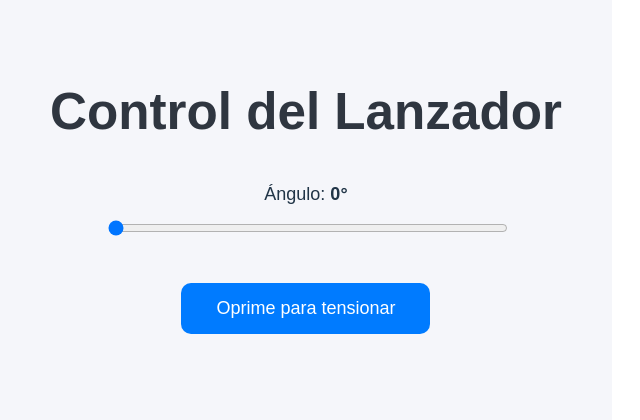
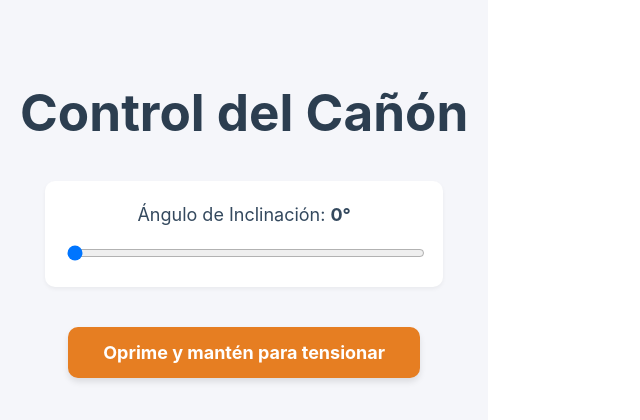
Before and after one commit to Juan-Felipe-Rubiano/CanonDidactico-TiroParabolico-Frontend, a React (Vite) app: page / in a window 1280 px wide. Shown: the top 420 px of the page, without its empty margins (0-640 px from the left). Built offline with nearby package versions, Linux system fonts and the light colour scheme; no server answers.

Commit message:
funcional

```diff
--- a/src/App.jsx
+++ b/src/App.jsx
@@ -1,7 +1,11 @@
-import { useState, useRef } from "react";
-import { enviarServos } from "./services/api";
+import { useState, useRef, useEffect } from "react";
+// Se elimina la importación de "./api.js" para resolver el error de resolución de módulo.
+
+// URL del backend de Spring Boot (constante de la API)
+const API_URL = "http://localhost:8080/control";
 
 function App() {
+    // --- ESTADO EXISTENTE ---
     const [angulo, setAngulo] = useState(0);
     const [tension, setTension] = useState(0);
     const [contador, setContador] = useState(0);
@@ -9,102 +13,203 @@ function App() {
     const [confirmado, setConfirmado] = useState(false);
     const intervalRef = useRef(null);
 
+    // --- NUEVO ESTADO: CONTROL DE IMPACTO ---
+    const [impacto, setImpacto] = useState(false); // Bandera para mostrar la notificación
+
+    // ------------------------------------------------------------------
+    // FUNCIÓN: CONEXIÓN Y ESCUCHA DE WEBSOCKET
+    // ------------------------------------------------------------------
+    useEffect(() => {
+        // Inicializa la conexión WS al endpoint de Spring Boot
+        const ws = new WebSocket("ws://localhost:8080/ws/fsr");
+
+        ws.onopen = () => {
+            console.log("Conectado al WebSocket del FSR. Escuchando impactos...");
+        };
+
+        // Maneja los mensajes entrantes desde el backend
+        ws.onmessage = (event) => {
+            console.log("Mensaje WS recibido:", event.data);
+
+            // Si el backend envía la señal de impacto, activamos la bandera
+            if (event.data === "Impacto detectado") {
+                setImpacto(true);
+                // Opcional: Ocultamos el mensaje de impacto después de 5 segundos
+                setTimeout(() => setImpacto(false), 5000);
+            }
+        };
+
+        ws.onclose = () => {
+            console.log("Desconectado del WebSocket.");
+        };
+
+        // Función de limpieza: Cierra la conexión WS al desmontar el componente
+        return () => {
+            ws.close();
+        };
+    }, []); // El array vacío asegura que esto solo se ejecute una vez al montar
+
+    // --- FUNCIONES EXISTENTES ---
     const iniciarTension = () => {
         setTensionando(true);
         setConfirmado(false);
         setContador(0);
+        // Función: Inicia el contador de tiempo al presionar el botón
         intervalRef.current = setInterval(() => {
             setContador((prev) => prev + 1);
         }, 1000);
     };
 
     const soltarTension = () => {
+        // Función: Detiene el contador al soltar el botón y establece la tensión
         clearInterval(intervalRef.current);
         setTensionando(false);
         setTension(contador);
     };
 
+    // ------------------------------------------------------------------
+    // FUNCIÓN CORREGIDA: ENVÍO DE DATOS INLINE (usando fetch)
+    // ------------------------------------------------------------------
     const confirmarEnvio = async () => {
+        // Función: Envía los valores de ángulo y tensión al backend via REST (fetch)
         try {
-            const resp = await enviarServos(angulo, tension);
+            // Se usa fetch y se pasan los parámetros en la URL (Query Params)
+            const url = `${API_URL}/servos?angulo=${angulo}&tension=${tension}`;
+
+            const response = await fetch(url, {
+                method: 'POST',
+                headers: {
+                    'Content-Type': 'application/json'
+                }
+                // No se necesita body ya que los datos van en la URL (POST con QueryParams)
+            });
+
+            if (!response.ok) {
+                throw new Error(`HTTP error! status: ${response.status}`);
+            }
+
+            const resp = await response.text();
             console.log("Respuesta del backend:", resp);
             setConfirmado(true);
         } catch (e) {
-            alert("Error enviando datos");
+            console.error("Error enviando datos al backend:", e);
         }
     };
 
+    // --- ESTILOS MEJORADOS ---
+    const buttonStyle = (isTensioning) => ({
+        padding: "15px 35px",
+        fontSize: "18px",
+        cursor: isTensioning ? "not-allowed" : "pointer",
+        background: isTensioning ? "#aaa" : "#e67e22", // Color naranja para la tensión
+        color: "white",
+        border: "none",
+        borderRadius: "10px",
+        transition: "0.2s",
+        boxShadow: isTensioning ? "none" : "0 4px 6px rgba(0, 0, 0, 0.1)",
+        fontWeight: "bold",
+    });
+
     return (
         <div
+            className="AppContainer"
             style={{
                 textAlign: "center",
-                padding: "50px",
-                fontFamily: "Arial, sans-serif",
+                padding: "50px 20px",
+                fontFamily: "'Inter', sans-serif",
                 background: "#f5f6fa",
                 minHeight: "100vh",
             }}
         >
-            <h1 style={{ color: "#2f3640" }}>Control del Lanzador</h1>
+            <h1 style={{ color: "#2c3e50", marginBottom: '30px' }}>Control del Cañón</h1>
 
-            <div style={{ margin: "40px auto", width: "80%", maxWidth: "400px" }}>
-                <label style={{ display: "block", marginBottom: "10px", fontSize: "18px" }}>
-                    Ángulo: <strong>{angulo}°</strong>
+            {/* --- INDICADOR DE IMPACTO EN TIEMPO REAL --- */}
+            {impacto && (
+                <div
+                    style={{
+                        padding: "20px",
+                        background: "#e74c3c", // Rojo fuerte
+                        color: "white",
+                        fontSize: "24px",
+                        fontWeight: "bold",
+                        borderRadius: "12px",
+                        margin: "20px auto",
+                        maxWidth: "400px",
+                        boxShadow: "0 6px 12px rgba(231, 76, 60, 0.5)",
+                        animation: 'flash 0.5s infinite alternate' // Animación CSS simple (ver más abajo)
+                    }}
+                >
+                    💥 ¡OBJETIVO ALCANZADO! 💥
+                </div>
+            )}
+
+            {/* Pequeño hack para la animación flash en JS */}
+            <style>
+                {`
+                @keyframes flash {
+                    from { transform: scale(1); opacity: 1; }
+                    to { transform: scale(1.05); opacity: 0.9; }
+                }
+                `}
+            </style>
+
+
+            {/* SLIDER DE ÁNGULO */}
+            <div style={{ margin: "40px auto", width: "80%", maxWidth: "400px", background: 'white', padding: '20px', borderRadius: '10px', boxShadow: '0 2px 4px rgba(0,0,0,0.05)' }}>
+                <label style={{ display: "block", marginBottom: "15px", fontSize: "18px", color: '#34495e' }}>
+                    Ángulo de Inclinación: <strong>{angulo}°</strong>
                 </label>
+                {/* Nota: Se mantiene max="90" por tu diseño inicial, pero el ESP soporta 180 */}
                 <input
                     type="range"
                     min="0"
                     max="90"
                     value={angulo}
-                    onChange={(e) => setAngulo(e.target.value)}
+                    onChange={(e) => setAngulo(Number(e.target.value))} // Asegura que sea número
                     style={{ width: "100%" }}
                 />
             </div>
 
+            {/* BOTÓN DE TENSIÓN */}
             <div style={{ margin: "40px auto" }}>
                 <button
                     onMouseDown={iniciarTension}
                     onMouseUp={soltarTension}
                     onMouseLeave={soltarTension}
                     disabled={tensionando}
-                    style={{
-                        padding: "15px 35px",
-                        fontSize: "18px",
-                        cursor: "pointer",
-                        background: tensionando ? "#aaa" : "#007bff",
-                        color: "white",
-                        border: "none",
-                        borderRadius: "10px",
-                        transition: "0.2s",
-                    }}
+                    style={buttonStyle(tensionando)}
                 >
-                    {tensionando ? `Tensionando... ${contador}s` : "Oprime para tensionar"}
+                    {/* Mensaje dinámico */}
+                    {tensionando ? `Tensionando... ${contador}s` : "Oprime y mantén para tensionar"}
                 </button>
             </div>
 
+            {/* CONFIRMACIÓN Y ENVÍO */}
             {!tensionando && tension > 0 && !confirmado && (
-                <div style={{ marginTop: "25px" }}>
-                    <p style={{ fontSize: "18px" }}>Tensión registrada: <strong>{tension} segundos</strong></p>
+                <div style={{ marginTop: "25px", background: '#ecf0f1', padding: '20px', borderRadius: '10px', maxWidth: '400px', margin: '20px auto' }}>
+                    <p style={{ fontSize: "18px", color: '#2c3e50' }}>Tensión registrada: <strong>{tension} segundos</strong></p>
                     <button
                         onClick={confirmarEnvio}
                         style={{
                             padding: "12px 30px",
                             fontSize: "16px",
-                            background: "green",
+                            background: "#2ecc71", // Verde para enviar
                             color: "white",
                             border: "none",
                             borderRadius: "8px",
                             cursor: "pointer",
                             marginTop: "10px",
+                            boxShadow: "0 4px 6px rgba(0, 0, 0, 0.1)",
                         }}
                     >
-                        Enviar
+                        Enviar Comando (Ángulo y Tensión)
                     </button>
                 </div>
             )}
 
             {confirmado && (
-                <p style={{ color: "green", marginTop: "20px", fontSize: "18px" }}>
-                    Comando enviado correctamente
+                <p style={{ color: "#27ae60", marginTop: "20px", fontSize: "18px", fontWeight: 'bold' }}>
+                    Comando enviado correctamente al ESP.
                 </p>
             )}
         </div>
```
Also changed, not shown: src/services/api.js (+9 -0 lines).
